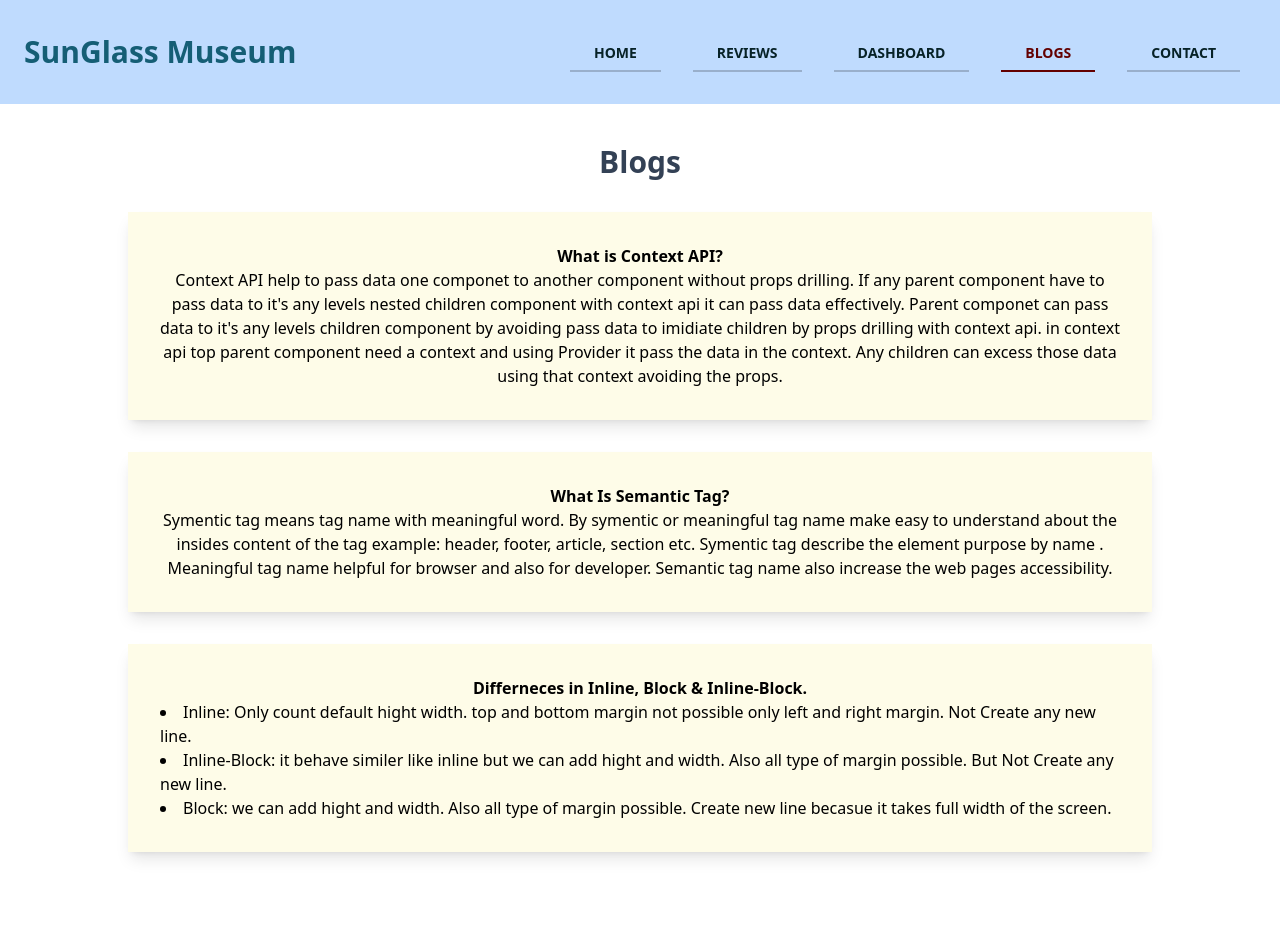
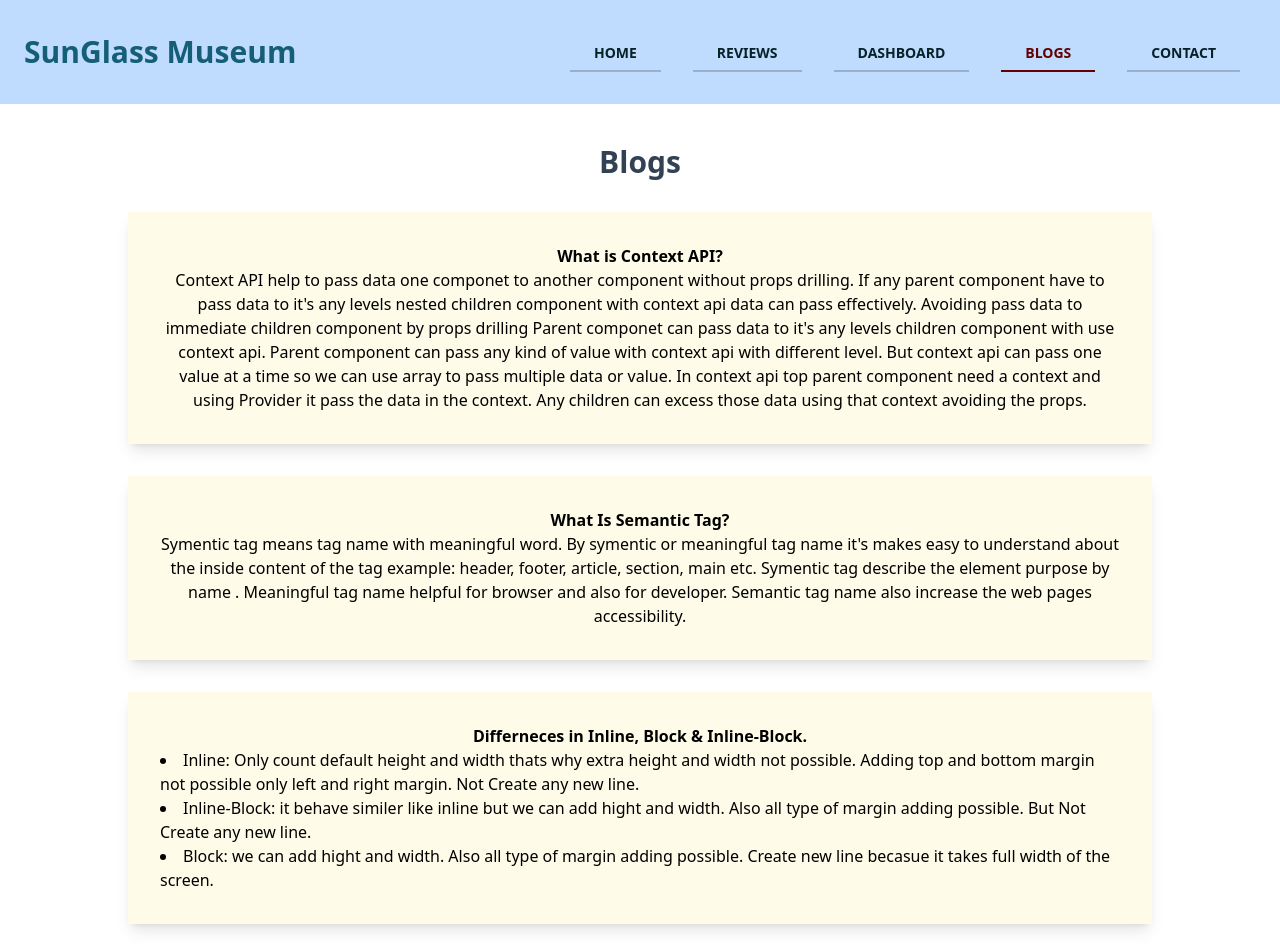
Before and after one commit to asaduzzaman599/product-analysis-website, a React (Create React App) app: page /blogs in a window 1280 px wide. Shown: the top 952 px of the page. Before the commit the page ends 892 px from the top, so only its background shows below. Built offline with nearby package versions, Linux system fonts and the light colour scheme.

Commit message:
complete

```diff
--- a/public/fakedata/review-data.json
+++ b/public/fakedata/review-data.json
@@ -38,7 +38,7 @@
         "id":6,
         "name":"Andy Mari",
         "image":"https://img.freepik.com/free-photo/image-impressed-african-american-business-lady-holds-paper-cup-smartphone_273609-43336.jpg?w=740",
-        "body":"Overated product. Average. i will not recommand to any one this product. But i am giving 3 because of after sell service.",
+        "body":"Overrated product. Average. i will not recommand to any one this product. But i am giving 3 because of after sell service.",
         "rating":3
     }
 ]
--- a/src/Components/Blogs/Blogs.js
+++ b/src/Components/Blogs/Blogs.js
@@ -4,24 +4,23 @@ const Blogs = () => {
     return (
         <div className=' w-4/5 mx-auto '>
             <h3 className='text-3xl font-semibold text-slate-700 mt-10'>Blogs</h3>
-
-
             <div className='p-8 shadow-lg my-8 bg-yellow-50'>
                 <h2 className='font-bold'>What is Context API?</h2>
-                <p>Context API help to pass data one componet to another component without props drilling. If any parent component have to pass data to it's any levels nested children component with context api it can pass data effectively.  Parent componet can pass data to it's any levels children component by avoiding pass data to imidiate children by props drilling with context api. in context api top parent component need a context and using Provider it pass the data in the context. Any children can excess those data using that context avoiding the props.</p>
+                <p>Context API help to pass data one componet to another component without props drilling. If any parent component have to pass data to it's any levels nested children component with context api data can pass effectively. Avoiding pass data to immediate children component by props drilling  Parent componet can pass data to it's any levels children component  with use context api. Parent component can pass any kind of value with context api with different level. But context api can pass one value at a time so we can use array to pass multiple data or value. In context api top parent component need a context and using Provider it pass the data in the context. Any children can excess those data using that context avoiding the props.</p>
             </div>
             <div className='p-8 shadow-lg my-8 bg-yellow-50'>
                 <h2 className='font-bold'>What Is Semantic Tag?</h2>
-                <p>Symentic tag means tag name with meaningful word. By symentic or  meaningful tag name make easy to understand about the insides content of the tag example: header, footer, article, section etc. Symentic tag describe the element purpose by name . Meaningful tag name helpful for browser and also for developer. Semantic tag name also increase the web pages accessibility. </p>
+                <p>Symentic tag means tag name with meaningful word. By symentic or  meaningful tag name it's makes easy to understand about the inside content of the tag example: header, footer, article, section, main etc. Symentic tag describe the element purpose by name . Meaningful tag name helpful for browser and also for developer. Semantic tag name also increase the web pages accessibility. </p>
             </div>
             <div className='p-8 shadow-lg my-8 bg-yellow-50'>
                 <h2 className='font-bold'>Differneces in Inline, Block {"&"} Inline-Block.</h2>
                 <p className='text-left'>
-                    <li>Inline: Only count default hight width. top and bottom margin not possible only left and right margin. Not Create any new line.  </li>
-                    <li>Inline-Block: it behave similer like inline but we can add hight and width. Also all  type of margin possible. But Not Create any new line.  </li>
-                    <li>Block:  we can add hight and width. Also all  type of margin possible.  Create new line becasue it takes full width of the screen.  </li>
+                    <li>Inline: Only count default height and width thats why extra height and width not possible. Adding top and bottom margin not possible only left and right margin. Not Create any new line.  </li>
+                    <li>Inline-Block: it behave similer like inline but we can add hight and width. Also all  type of margin adding possible. But Not Create any new line.  </li>
+                    <li>Block:  we can add hight and width. Also all  type of margin adding possible.  Create new line becasue it takes full width of the screen.  </li>
                 </p>
             </div>
+
         </div>
     );
 };
--- a/src/Components/Home/Home.js
+++ b/src/Components/Home/Home.js
@@ -4,6 +4,7 @@ import { useReviews } from '../../hook/useReviews';
 import Review from '../Review/Review';
 
 const Home = () => {
+    //customs hook
     const [allReviews,setReviews] = useReviews()
     const navigate = useNavigate();
     const reviews = allReviews.slice(0,3);
--- a/src/Components/Reviews/Reviews.js
+++ b/src/Components/Reviews/Reviews.js
@@ -3,6 +3,7 @@ import { useReviews } from '../../hook/useReviews';
 import Review from '../Review/Review';
 
 const Reviews = () => {
+    //customs hook
     const [reviews,setReviews] = useReviews();
     return (
         <div className='mt-16'>
```
Also changed, not shown: 1 other file (tests, documents, lock files or other folders).
